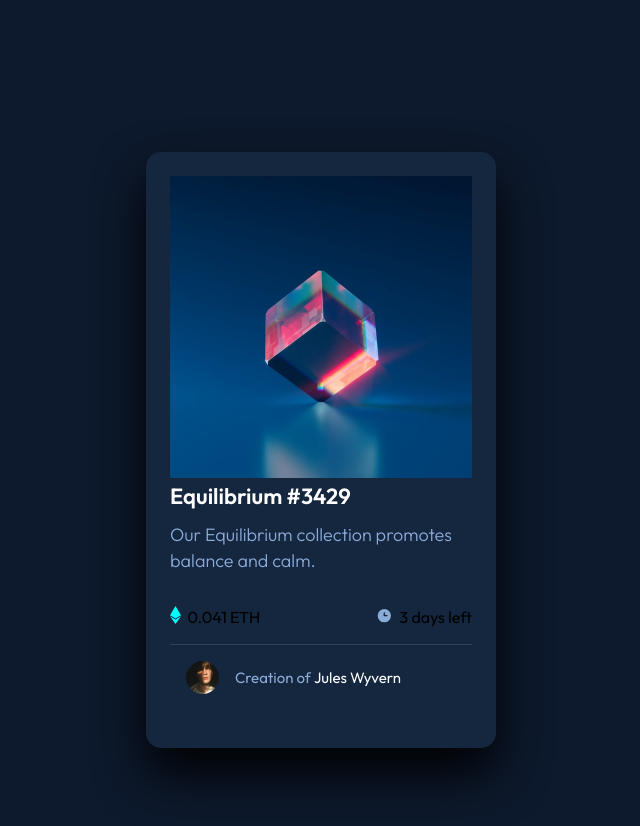
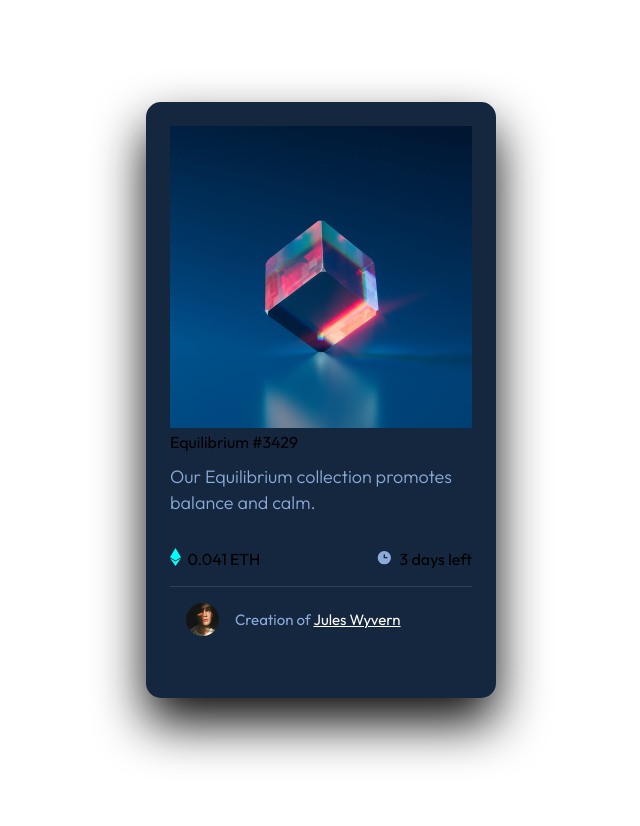
Before and after one commit to tchkoidze/nft-code, a plain HTML site: page index.html in a window 1280 px wide. Shown: the whole page, without its empty margins (319-959 px from the left). After the commit the page ends 800 px from the top, so only its background shows below. Drawn offline with Linux system fonts and the light colour scheme.

Commit message:
add a tag instead of p tag add  background container for hover effect

```diff
--- a/index.html
+++ b/index.html
@@ -15,29 +15,34 @@
     <link rel="icon" type="image/x-icon" href="images/favicon-32x32.png" />
   </head>
   <body>
-    <section>
+    <main>
       <div class="main-card">
-        <img src="images/image-equilibrium.jpg" />
-        <h1 class="heading">Equilibrium #3429</h1>
+        <div class="equilibrium-img-container">
+          <img class="equilibrium-img" src="images/image-equilibrium.jpg" />
+          <div class="background-containrer"></div>
+        </div>
+
+        <a class="heading">Equilibrium #3429</a>
+
         <p class="txt">Our Equilibrium collection promotes balance and calm.</p>
         <div class="container">
           <ul>
             <li><img class="eth-img" src="images/icon-ethereum.svg" /></li>
-            <li><p>0.041 ETH</p></li>
+            <li><p class="eth-txt">0.041 ETH</p></li>
           </ul>
           <ul>
             <li><img src="images/icon-clock.svg" /></li>
-            <li><p>3 days left</p></li>
+            <li><p class="clock-txt">3 days left</p></li>
           </ul>
         </div>
         <div class="creator-box">
           <img class="img-avatar" src="images/image-avatar.png" />
           <span>
             <p class="creator">Creation of</p>
-            <p class="avatar">Jules Wyvern</p>
+            <a href="#" class="avatar">Jules Wyvern</a>
           </span>
         </div>
       </div>
-    </section>
+    </main>
   </body>
 </html>
```
